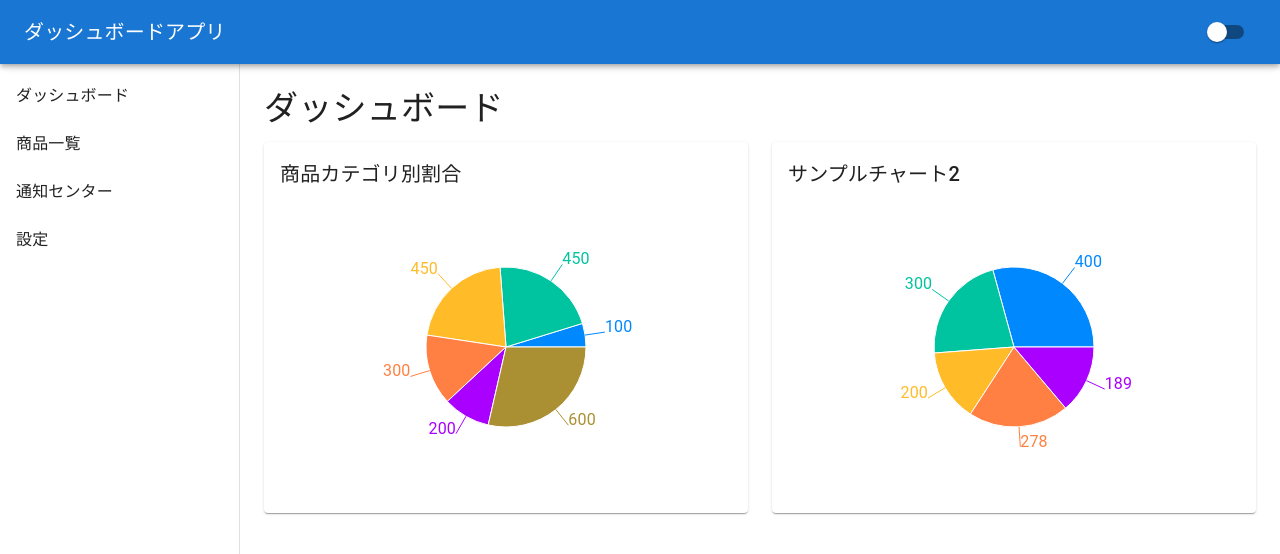
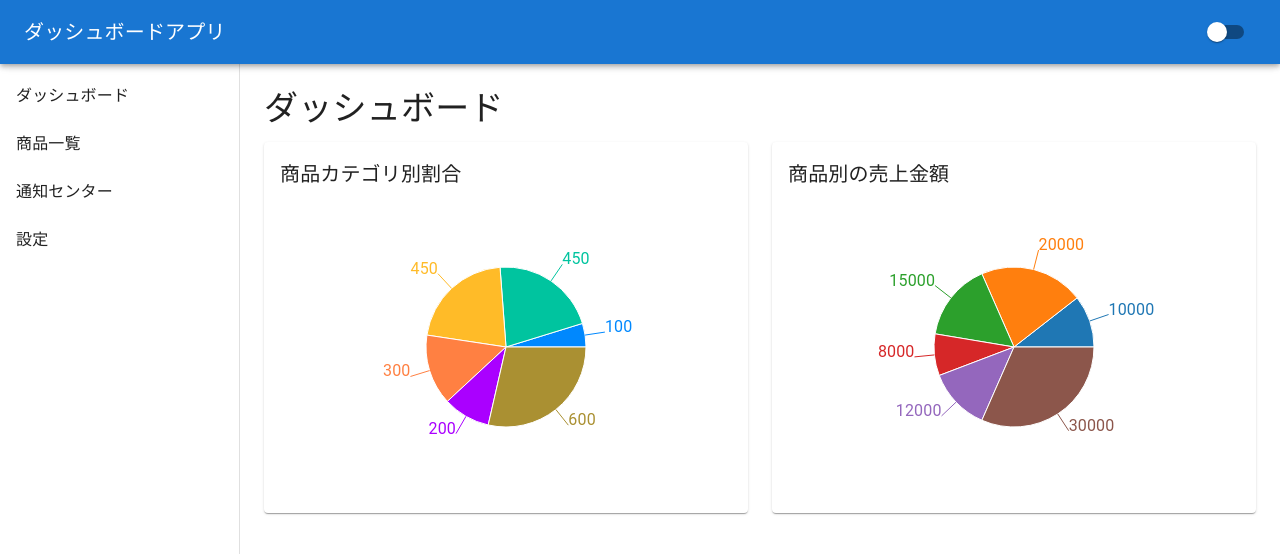
Before and after one commit to FOXHOUND-Ogasawara/dashboard-app, a React (Vite) app: page / in a window 1280 px wide. Shown: the top 554 px of the page. Built offline with nearby package versions, Linux system fonts and the light colour scheme.

Commit message:
タスク6：商品別の売上金額の円グラフ作成　完了

```diff
--- /dev/null
+++ b/src/components/SalesPieChart.tsx
@@ -0,0 +1,36 @@
+import { Cell, Pie, PieChart, ResponsiveContainer, Tooltip } from "recharts";
+import { productSalesData } from "../data/salesData";
+
+const COLORS = [
+  "#1f77b4",
+  "#ff7f0e",
+  "#2ca02c",
+  "#d62728",
+  "#9467bd",
+  "#8c564b",
+];
+
+const SalesPieChart = () => {
+  return (
+    <ResponsiveContainer width="100%" height={300}>
+      <PieChart>
+        <Pie
+          data={productSalesData}
+          dataKey="value"
+          nameKey="name"
+          cx="50%"
+          cy="50%"
+          outerRadius={80}
+          label
+        >
+          {productSalesData.map((_, index) => (
+            <Cell key={`cell-${index}`} fill={COLORS[index % COLORS.length]} />
+          ))}
+        </Pie>
+        <Tooltip />
+      </PieChart>
+    </ResponsiveContainer>
+  );
+};
+
+export default SalesPieChart;
--- a/src/pages/Dashboard.tsx
+++ b/src/pages/Dashboard.tsx
@@ -1,7 +1,7 @@
 import { Paper, Typography } from "@mui/material";
 import Grid from "@mui/material/GridLegacy";
 import React from "react";
-import PlaceholderChart from "../components/PlaceholderChart";
+import SalesPieChart from "../components/SalesPieChart";
 import CategoryPieChart from "../components/CategoryPieChart";
 
 const Dashboard: React.FC = () => {
@@ -19,13 +19,12 @@
             <CategoryPieChart />
           </Paper>
         </Grid>
-        {/* サンプルチャート2 */}
         <Grid item xs={12} md={6}>
           <Paper sx={{ p: 2 }}>
             <Typography variant="h6" gutterBottom>
-              サンプルチャート2
+              商品別の売上金額
             </Typography>
-            <PlaceholderChart />
+            <SalesPieChart />
           </Paper>
         </Grid>
       </Grid>
```
